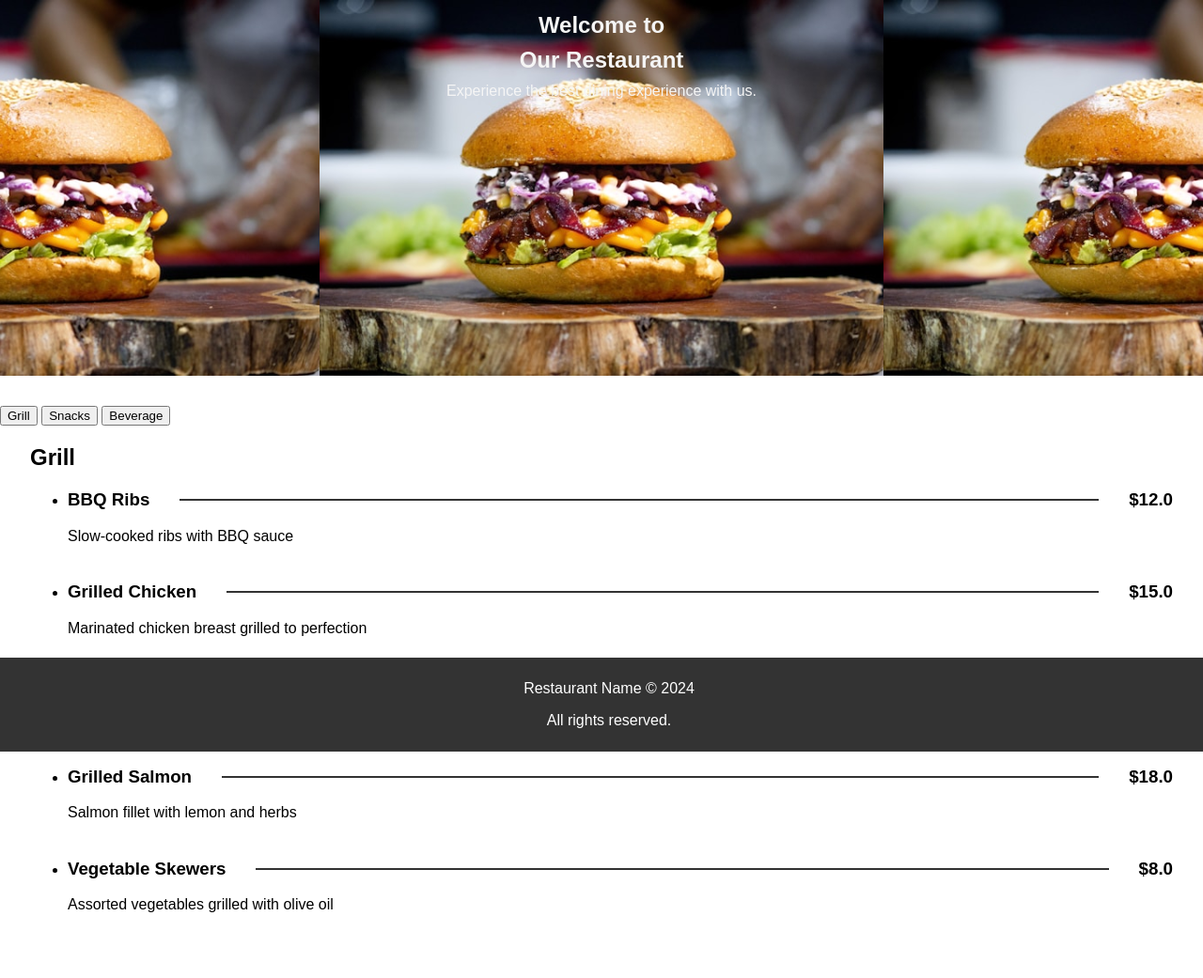
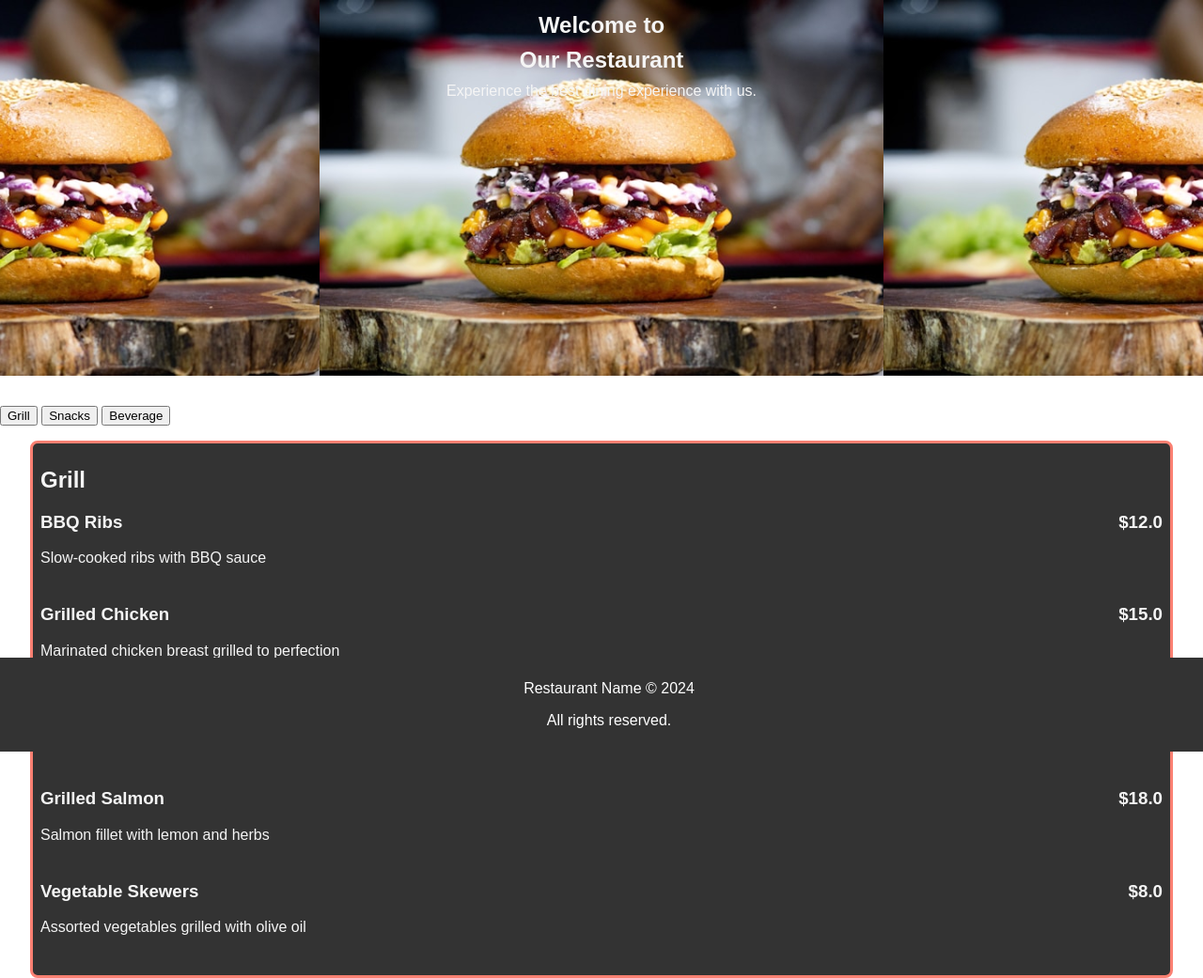
Before and after one commit to JohanCodeForFun/Restaurant-Page, a website built with webpack: page src/index.html in a window 1280 px wide. Shown: the top 1041 px of the page at 94% size. Built offline with nearby package versions, Linux system fonts and the light colour scheme.

Commit message:
add background and remove list styling to menu

```diff
--- a/src/styles.css
+++ b/src/styles.css
@@ -37,7 +37,17 @@ body {
 }
 
 .menu-container {
-  padding: 0 2rem;
+  margin: 1rem 2rem;
+  padding: .3rem .5rem;
+  border-radius: .5rem;
+  border: 3px solid salmon;
+  background-color: #333;
+  color: whitesmoke;
+}
+
+.menu-container > ul {
+  list-style: none;
+  padding: 0;
 }
 
 .menu-option {
```
